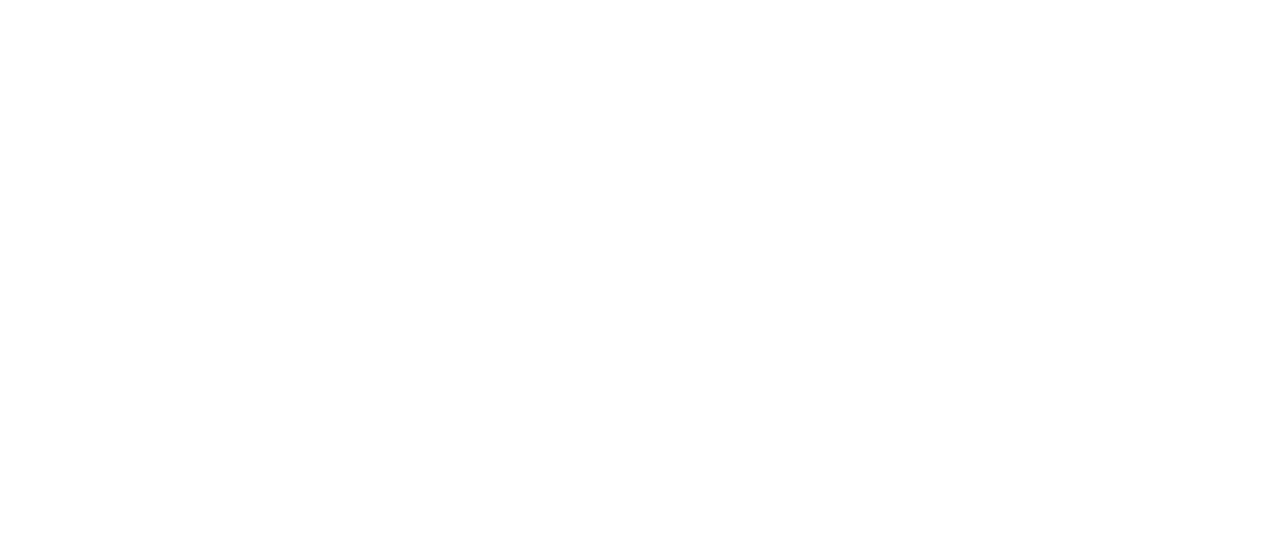
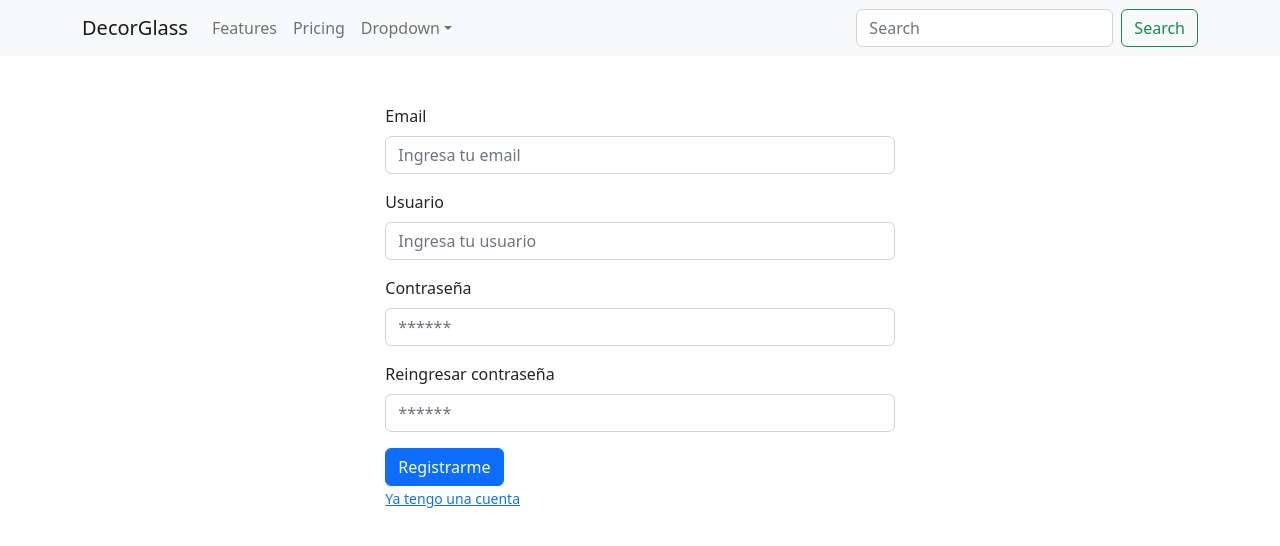
Before and after one commit to nicolasgonzalez98/Front-Presupuestos-Glass, a React (Create React App) app: page /sign-up in a window 1280 px wide. Before the commit this address had no page. Shown: the top 546 px of the page. Built offline with nearby package versions, Linux system fonts and the light colour scheme; no server answers; what @react-pdf/renderer would draw is missing.

Commit message:
front sign up

```diff
--- a/package.json
+++ b/package.json
@@ -8,9 +8,11 @@
     "@testing-library/react": "^13.4.0",
     "@testing-library/user-event": "^13.5.0",
     "axios": "^0.27.2",
+    "bootstrap": "^5.2.2",
     "buffer": "^6.0.3",
     "dotenv": "^16.0.2",
     "react": "^18.2.0",
+    "react-bootstrap": "^2.5.0",
     "react-dom": "^18.2.0",
     "react-redux": "^8.0.4",
     "react-router-dom": "^6.4.1",
--- a/src/App.js
+++ b/src/App.js
@@ -3,18 +3,24 @@
 import { BrowserRouter, Route, Routes} from 'react-router-dom'
 import BudgetForm from './components/BudgetForm'
 import ViewerPDF from './components/ViewerPDF';
+import NavGlassDoor from './components/Navbar';
+import LogIn from './components/LogIn';
+import SignUp from './components/SignUp';
 
 function App() {
 
-
-
   return (
+    <div>
+      <NavGlassDoor />
       <BrowserRouter>
         <Routes>
+          <Route path='/' element={<LogIn />}/>
+          <Route path='/sign-up' element={<SignUp />} />
           <Route path='/budget' element={<BudgetForm />} />
           <Route path='/example' element={<ViewerPDF />} />
         </Routes>
       </BrowserRouter>
+    </div>
   );
 }
 
--- a/src/components/LogIn.jsx
+++ b/src/components/LogIn.jsx
@@ -1,11 +1,76 @@
-
+import { useState } from 'react';
+import Button from 'react-bootstrap/Button';
+import Form from 'react-bootstrap/Form';
+import { Link } from "react-router-dom";
 
 export function LogIn(){
+
+    const [input, setInput] = useState({
+        email: '',
+        password: ''
+    })
+
+    const [msg, setMsg] = useState('')
+
+    function handleSubmit(e){
+        e.preventDefault()
+
+        if(!input.email && !input.password){
+            setMsg('No ingresaste datos')
+        }else if(!input.email){
+            setMsg('No ingresaste tu usuario o email.')
+        }else if(!input.password){
+            setMsg('No ingresaste la contraseña')
+        }else{
+            setMsg('')
+            console.log('Iniciado sesion...')
+        }
+    }
+
+    function handleChange(e){
+        setInput({
+            ...input,
+            [e.target.name]:e.target.value
+        })
+    }
+
     return (
-        <div>
-            <form>
-                <label></label>
-            </form>
+        <div gap={2} className="col-md-5 mx-auto mt-5 container">
+            <Form onSubmit={handleSubmit}>
+                <Form.Group className="mb-3" controlId="formBasicEmail">
+                    <Form.Label>Email</Form.Label>
+                    <input
+                        className='form-control'
+                        name='email'
+                        value={input.email}
+                        type="text"
+                        placeholder="Ingresa tu email"
+                        onChange={handleChange}
+                    />
+
+                </Form.Group>
+
+                <Form.Group className="mb-3" controlId="formBasicPassword">
+                    <Form.Label>Contraseña</Form.Label>
+                    <input
+                        className='form-control'
+                        name='password'
+                        value={input.password}
+                        type="password"
+                        placeholder="******"
+                        onChange={handleChange}
+                    />
+                </Form.Group>
+                {/* <Form.Group className="mb-3" controlId="formBasicCheckbox">
+                    <Form.Check type="checkbox" label="Check me out" />
+                </Form.Group> */}
+                <Button variant="primary" type="submit">
+                    Submit
+                </Button>
+            </Form>
+            <Form.Text className="text-muted mt-5">
+                    Todavia no estas registrado? Hacelo <Link to='/sign-up'>Aca</Link>
+            </Form.Text>
         </div>
     )
 }
--- /dev/null
+++ b/src/components/Navbar.jsx
@@ -0,0 +1,45 @@
+import Button from 'react-bootstrap/Button';
+import Container from 'react-bootstrap/Container';
+import Form from 'react-bootstrap/Form';
+import Nav from 'react-bootstrap/Nav';
+import Navbar from 'react-bootstrap/Navbar';
+import NavDropdown from 'react-bootstrap/NavDropdown';
+
+function NavGlassDoor() {
+  return (
+    <Navbar  bg="light" expand="lg">
+        <Container>
+            <Navbar.Brand href="#home">DecorGlass</Navbar.Brand>
+            <Navbar.Toggle aria-controls="responsive-navbar-nav" />
+            <Navbar.Collapse id="responsive-navbar-nav">
+            <Nav className="me-auto">
+                <Nav.Link href="#features">Features</Nav.Link>
+                <Nav.Link href="#pricing">Pricing</Nav.Link>
+                <NavDropdown title="Dropdown" id="collasible-nav-dropdown">
+                <NavDropdown.Item href="#action/3.1">Action</NavDropdown.Item>
+                <NavDropdown.Item href="#action/3.2">
+                    Another action
+                </NavDropdown.Item>
+                <NavDropdown.Item href="#action/3.3">Something</NavDropdown.Item>
+                <NavDropdown.Divider />
+                <NavDropdown.Item href="#action/3.4">
+                    Separated link
+                </NavDropdown.Item>
+                </NavDropdown>
+            </Nav>
+            <Form className="d-flex">
+                <Form.Control
+                type="search"
+                placeholder="Search"
+                className="me-2"
+                aria-label="Search"
+                />
+                <Button variant="outline-success">Search</Button>
+            </Form>
+            </Navbar.Collapse>
+        </Container>
+    </Navbar>
+  );
+}
+
+export default NavGlassDoor;
--- /dev/null
+++ b/src/components/SignUp.jsx
@@ -0,0 +1,146 @@
+import { useState } from 'react';
+import Button from 'react-bootstrap/Button';
+import Form from 'react-bootstrap/Form';
+import { Link } from 'react-router-dom';
+import axios from "axios";
+
+function SignUp(){
+
+
+    const [errorMsg, setErrorMsg] = useState('')
+
+    const [input, setInput] = useState({
+        email: '',
+        user: '',
+        password: '',
+        repassword: ''
+    })
+
+    const [errors, setErrors] = useState({});
+
+    function validate(input){
+        let errors = {}
+
+        if (!input.email){
+            errors.email = "Se requiere un email    "
+        }else if(!/^[\w-\.]+@([\w-]+\.)+[\w-]{2,4}$/g.test(input.email))errors.email = "El email es invalido";
+
+        if (!input.user) {
+            errors.user = "Se requiere nombre de usuario"
+        }else if(input.user.length < 6){
+            errors.user = 'El nombre de usuario debe contener 6 letras o más'
+        }
+
+        if(input.password.length < 8){
+            errors.password = 'Su contraseña es muy corta, debe contener mas de 8 caracteres.'
+        }
+
+        if(input.password !== input.repassword){
+            errors.repassword = 'Las contraseñas no son identicas.'
+        }
+
+        return errors
+    }
+
+    function handleChange(e){
+        setInput({
+            ...input,
+            [e.target.name]:e.target.value
+        })
+
+        setErrors(
+            validate({
+            ...input,
+            [e.target.name]:e.target.value
+            }
+            )
+        )
+    }
+
+    async function handleSubmit(e){
+        e.preventDefault()
+
+        if (Object.keys(errors).length === 0 && input.email){
+            let info = await axios.post("/auth/register", input);
+            console.log(info.data)
+            setErrorMsg(info.data)
+            console.log(errorMsg)
+        }else{
+            console.log('No entro')
+        }
+    }
+
+    return (
+        <div gap={2} className="col-md-5 mx-auto mt-5 container">
+            <Form onSubmit={handleSubmit}>
+                <Form.Group className="mb-3" controlId="formBasicEmail">
+                    <Form.Label>Email</Form.Label>
+
+                    <input
+                        className="form-control"
+                        name='email'
+                        value={input.email}
+                        type="email"
+                        placeholder="Ingresa tu email"
+                        onChange={handleChange}
+                    />
+
+                    <Form.Text className="text-muted">
+
+                    </Form.Text>
+                </Form.Group>
+
+                <Form.Group className="mb-3" controlId="formBasicEmail">
+                    <Form.Label>Usuario</Form.Label>
+                    <input
+                        className="form-control"
+                        name='user'
+                        value={input.user}
+                        type="text"
+                        placeholder="Ingresa tu usuario"
+                        onChange={handleChange}
+                    />
+                </Form.Group>
+
+                <Form.Group className="mb-3" controlId="formBasicPassword">
+                    <Form.Label>Contraseña</Form.Label>
+                    <input
+                        className='form-control'
+                        name='password'
+                        value={input.password}
+                        type="password"
+                        placeholder="******"
+                        onChange={handleChange}
+                    />
+
+                </Form.Group>
+
+                <Form.Group className="mb-3" controlId="formBasicPassword">
+                    <Form.Label>Reingresar contraseña</Form.Label>
+                    <Form.Control
+                        className='form-control'
+                        name='repassword'
+                        value={input.repassword}
+                        type="password"
+                        placeholder="******"
+                        onChange={handleChange}
+                    />
+                </Form.Group>
+
+
+
+                <Button variant="primary" type="submit">
+                    Registrarme
+                </Button>
+            </Form>
+
+
+
+            <Form.Text className="text-muted mt-5">
+                <Link to='/'>Ya tengo una cuenta</Link>
+            </Form.Text>
+        </div>
+    )
+}
+
+export default SignUp;
--- a/src/index.js
+++ b/src/index.js
@@ -5,12 +5,13 @@
 import reportWebVitals from './reportWebVitals';
 import { Provider } from 'react-redux';
 import store from './redux/store';
+import 'bootstrap/dist/css/bootstrap.min.css';
 
-//import axios from 'axios'
+import axios from 'axios'
 
 
 
-//axios.defaults.baseURL = process.env.REACT_APP_API || "http://localhost:3001";
+axios.defaults.baseURL = process.env.REACT_APP_API || "http://localhost:3001";
 
 const root = ReactDOM.createRoot(document.getElementById('root'));
 root.render(
```
Also changed, not shown: 1 other file (tests, documents, lock files or other folders). Lines whose indentation alone changed are shown as unchanged.
